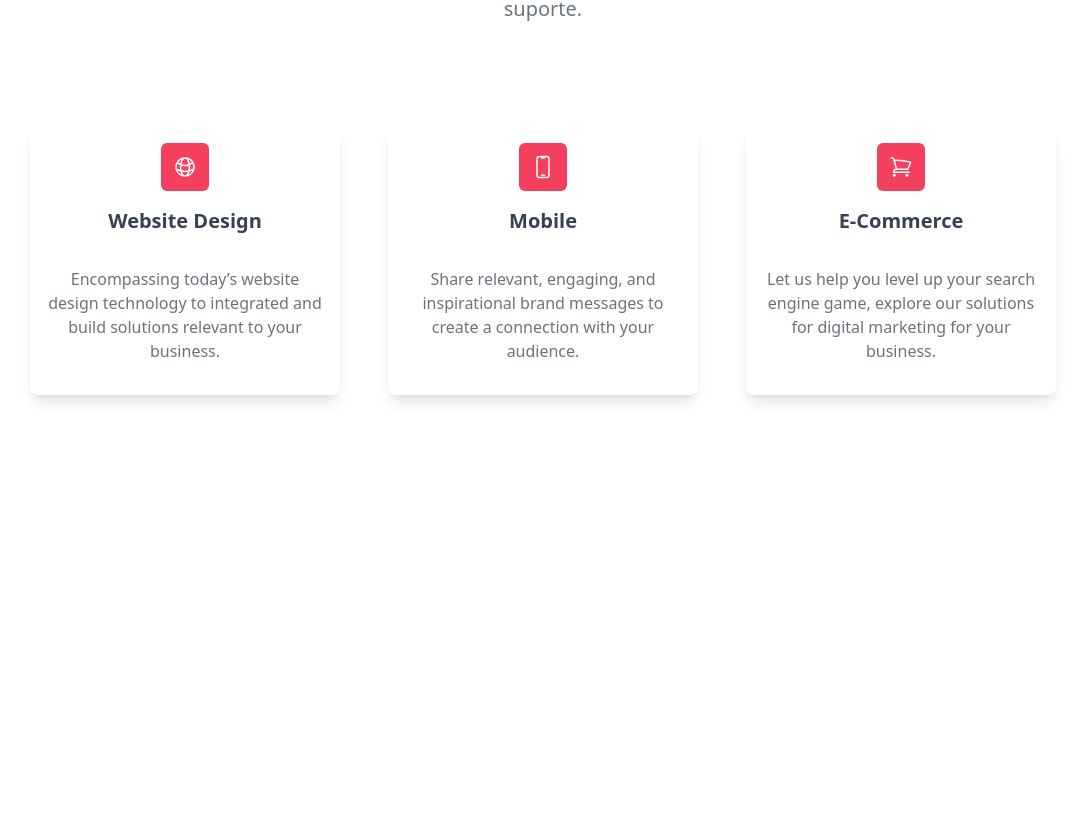
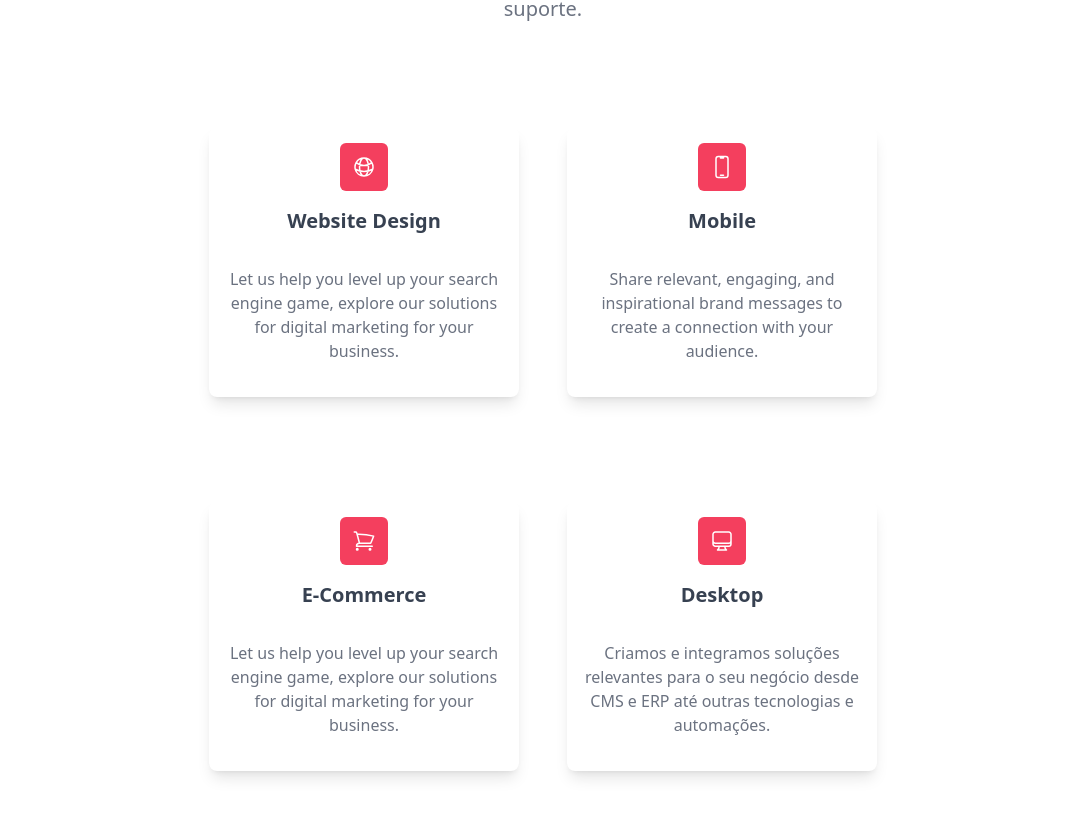
Before and after one commit to rodolforios/site-here, a React (Create React App) app in the folder site-here/: page / in a window 1280 px wide. Shown: the part 1955-2771 px from the top of the page, without its empty margins (97-1182 px from the left). Before the commit the page ends 2642 px from the top, so only its background shows below. Built offline with nearby package versions, Linux system fonts and the light colour scheme.

Commit message:
serviços concluido

```diff
--- a/site-here/public/index.html
+++ b/site-here/public/index.html
@@ -24,7 +24,7 @@
       work correctly both with client-side routing and a non-root public URL.
       Learn how to configure a non-root public URL by running `npm run build`.
     -->
-    <title>React App</title>
+    <title>HereIT | Soluções em TI</title>
   </head>
   <body>
     <noscript>You need to enable JavaScript to run this app.</noscript>
--- a/site-here/src/components/Services.jsx
+++ b/site-here/src/components/Services.jsx
@@ -18,7 +18,7 @@ const Services = () => {
 
 
 
-                <div className="w-full sm:w-1/2 md:w-1/2 lg:w-1/4 px-4 py-4 bg-white mt-6  shadow-lg rounded-lg ">
+                <div className="w-full sm:w-1/2 md:w-1/2 lg:w-1/4 px-4 py-4 bg-white mt-6   shadow-lg rounded-lg border-b-2 border-transparent hover:border-b-rose-500">
                     <div className="flex-shrink-0">
                         <div className="flex items-center mx-auto justify-center h-12 w-12 rounded-md bg-rose-500 text-white">
                             <svg xmlns="http://www.w3.org/2000/svg" fill="none" viewBox="0 0 24 24" strokeWidth={1.5} stroke="currentColor" className="w-6 h-6">
@@ -31,10 +31,10 @@ const Services = () => {
                         Website Design
                     </h3>
                     <p className="text-md  text-gray-500  py-4">
-                        Encompassing today’s website design technology to integrated and build solutions relevant to your business.
+                    Let us help you level up your search engine game, explore our solutions for digital marketing for your business.
                     </p>
                 </div>
-                <div className="w-full sm:w-1/2 md:w-1/2 lg:w-1/4 px-4 py-4 mt-6  bg-white shadow-lg rounded-lg ">
+                <div className="w-full sm:w-1/2 md:w-1/2 lg:w-1/4 px-4 py-4 mt-6  bg-white shadow-lg rounded-lg border-b-2 border-transparent hover:border-b-rose-500">
                     <div className="flex-shrink-0">
                         <div className="flex items-center mx-auto justify-center h-12 w-12 rounded-md bg-rose-500 text-white">
                             <svg xmlns="http://www.w3.org/2000/svg" fill="none" viewBox="0 0 24 24" strokeWidth={1.5} stroke="currentColor" className="w-6 h-6">
@@ -50,7 +50,20 @@ const Services = () => {
                         Share relevant, engaging, and inspirational brand messages to create a connection with your audience.
                     </p>
                 </div>
-                <div className="w-full sm:w-1/2 md:w-1/2 lg:w-1/4 mt-6  px-4 py-4 bg-white shadow-lg rounded-lg ">
+
+
+
+
+
+            </div>
+
+            {/* Segunda Linha */}
+            <div className="sm:flex flex-wrap justify-center items-center text-center gap-12 my-20 ">
+
+
+
+
+                <div className="w-full sm:w-1/2 md:w-1/2 lg:w-1/4 mt-6  px-4 py-4 bg-white shadow-lg rounded-lg border-b-2 border-transparent hover:border-b-rose-500">
                     <div className="flex-shrink-0">
                         <div className="flex items-center mx-auto justify-center h-12 w-12 rounded-md bg-rose-500 text-white">
                             <svg xmlns="http://www.w3.org/2000/svg" fill="none" viewBox="0 0 24 24" strokeWidth={1.5} stroke="currentColor" className="w-6 h-6">
@@ -66,7 +79,8 @@ const Services = () => {
                         Let us help you level up your search engine game, explore our solutions for digital marketing for your business.
                     </p>
                 </div>
-                {/* <div className="w-full sm:w-1/2 md:w-1/2 lg:w-1/4 px-4 py-4 mt-6 sm:mt-16 md:mt-20 lg:mt-24 bg-white shadow-lg rounded-lg ">
+
+                <div className="w-full sm:w-1/2 md:w-1/2 lg:w-1/4 mt-6  px-4 py-4 bg-white shadow-lg rounded-lg border-b-2 border-transparent hover:border-b-rose-500">
                     <div className="flex-shrink-0">
                         <div className="flex items-center mx-auto justify-center h-12 w-12 rounded-md bg-rose-500 text-white">
                             <svg xmlns="http://www.w3.org/2000/svg" fill="none" viewBox="0 0 24 24" strokeWidth={1.5} stroke="currentColor" className="w-6 h-6">
@@ -79,15 +93,15 @@ const Services = () => {
                     <h3 className="text-2xl sm:text-xl text-gray-700 font-semibold  py-4">
                         Desktop
                     </h3>
-                    <p className="text-md text-gray-500  py-4">
-                        Share relevant, engaging, and inspirational brand messages to create a connection with your audience.
+                    <p className="text-md  text-gray-500  py-4">
+                    Criamos e integramos  soluções relevantes para o seu negócio  desde CMS e ERP até  outras tecnologias e automações.
+
                     </p>
-                </div> */}
-
-            </div>
+                </div>
 
 
 
+            </div>
 
 
         </div>
```
Also changed, not shown: site-here/public/manifest.json, 1 other file (tests, documents, lock files or other folders).
